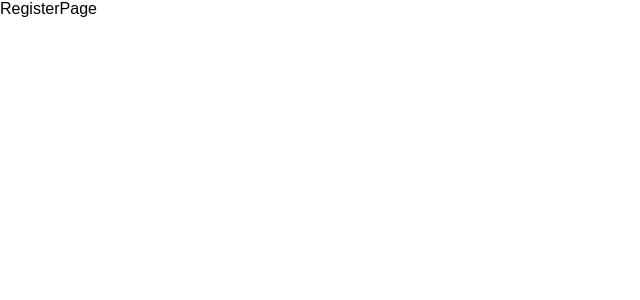
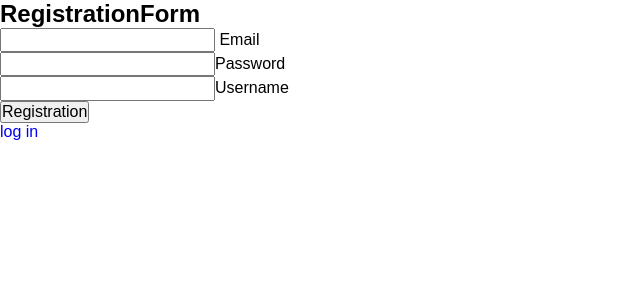
Before and after one commit to Sennarion/react-team-project, a React (Create React App) app: page /react-team-project/register in a window 1280 px wide. Shown: the top 300 px of the page, without its empty margins (0-640 px from the left). Built offline with nearby package versions, Linux system fonts and the light colour scheme.

Commit message:
create: registration/login logic

```diff
--- a/src/components/LoginForm/LoginForm.jsx
+++ b/src/components/LoginForm/LoginForm.jsx
@@ -1,3 +1,84 @@
+import { Formik, Form, ErrorMessage, Field  } from 'formik';
+import * as yup from 'yup';
+import {useDispatch } from 'react-redux';
+import { logIn } from 'redux/auth/operations';
+import { Link } from 'react-router-dom';
 export default function LoginForm() {
-  return <div>LoginForm</div>;
-}
+  const dispatch = useDispatch();
+  const FormError = ({ name }) => {
+    return (
+      <ErrorMessage
+        name={name}
+        render={message => <p>{message}</p>}
+      />
+    );
+  };
+  const initialValues = {
+    email: '',
+    password: '',
+  };
+  const userSchema = yup.object().shape({
+    email: yup
+      .string()
+      .matches(
+        /^[\w-\.]+@([\w-]+\.)+[\w-]{2,4}$/,
+        'Email may contain letters, @, numbers. For example bar.ba@test.co.uk'
+      )
+      .required(),
+    password: yup
+      .string()
+      .matches(
+        /^.{6,12}$/,
+        'Password must contain minimum 6 to 12 include symbols.'
+      )
+      .required(),
+  });
+  const onSubmit = (values, { resetForm }) => {
+
+    const user = {
+        email: values.email,
+        password: values.password,
+      };
+    console.log(user);
+    dispatch(
+      logIn(user)
+    );
+    resetForm();
+  };
+
+  return (
+    <div>
+        <Formik
+      initialValues={initialValues}
+      validationSchema={userSchema}
+      onSubmit={onSubmit}
+    >
+      <Form autoComplete="off">
+        <div>
+          <Field
+            type="email"
+            name="email"
+            id="email"
+          />
+          <label htmlFor="email"> Email</label>
+          <FormError name="email" />
+        </div>
+        <div>
+          <Field
+            type="password"
+            name="password"
+            id="password"
+          />
+          <label htmlFor="password">Password</label>
+          <FormError name="password" />
+        </div>
+
+        <div>
+          <button type="submit">log in</button>
+        </div>
+      </Form>
+    </Formik>
+    <Link  to="/register">Registration</Link>
+    </div>
+  );
+};
--- a/src/components/RegistrationForm/RegistrationForm.jsx
+++ b/src/components/RegistrationForm/RegistrationForm.jsx
@@ -1,3 +1,102 @@
+import { Formik, Form, ErrorMessage, Field  } from 'formik';
+import * as yup from 'yup';
+import {useDispatch } from 'react-redux';
+import { register } from 'redux/auth/operations';
+import { Link } from 'react-router-dom';
 export default function RegistrationForm() {
-  return <div>RegistrationForm</div>;
-}
+  const dispatch = useDispatch();
+  const FormError = ({ name }) => {
+    return (
+      <ErrorMessage
+        name={name}
+        render={message => <p>{message}</p>}
+      />
+    );
+  };
+  const initialValues = {
+    username: '',
+    email: '',
+    password: '',
+  };
+  const userSchema = yup.object().shape({
+    email: yup
+      .string()
+      .matches(
+        /^[\w-\.]+@([\w-]+\.)+[\w-]{2,4}$/,
+        'Email may contain letters, @, numbers. For example bar.ba@test.co.uk'
+      )
+      .required(),
+    password: yup
+      .string()
+      .matches(
+        /^.{6,12}$/,
+        'Password must contain minimum 6 to 12 include symbols.'
+      )
+      .required(),
+    username: yup
+      .string()
+      .matches(
+        /^.{1,12}$/,
+        'Username must contain minimum 1 to 12 include symbols.'
+      )
+      .required(),
+  });
+  const onSubmit = (values, { resetForm }) => {
+
+    const user = {
+        username: values.username,
+        email: values.email,
+        password: values.password,
+      };
+    console.log(user);
+    dispatch(
+      register(user)
+    );
+    resetForm();
+  };
+
+  return (
+    <div>
+        <Formik
+      initialValues={initialValues}
+      validationSchema={userSchema}
+      onSubmit={onSubmit}
+    >
+      <Form autoComplete="off">
+        <div>
+          <Field
+            type="email"
+            name="email"
+            id="email"
+          />
+          <label htmlFor="email"> Email</label>
+          <FormError name="email" />
+        </div>
+        <div>
+          <Field
+            type="password"
+            name="password"
+            id="password"
+          />
+          <label htmlFor="password">Password</label>
+          <FormError name="password" />
+        </div>
+        <div>
+          <Field
+            type="username"
+            name="username"
+            id="username"
+          />
+          <label htmlFor="username">Username</label>
+          <FormError name="username" />
+        </div>
+
+        <div>
+          <button type="submit">Registration</button>
+        </div>
+      </Form>
+    </Formik>
+    <Link  to="/login">log in</Link>
+    </div>
+  );
+};
--- a/src/index.js
+++ b/src/index.js
@@ -2,16 +2,23 @@ import React from 'react';
 import ReactDOM from 'react-dom/client';
 import { BrowserRouter } from 'react-router-dom';
 import { ThemeProvider } from 'styled-components';
+import { PersistGate } from 'redux-persist/integration/react';
+import { Provider } from 'react-redux';
+import { store, persistor } from './redux/store';
 import 'modern-normalize/modern-normalize.css';
 import { theme } from 'styles/theme';
 import { App } from 'components/App';
 
 ReactDOM.createRoot(document.getElementById('root')).render(
   <React.StrictMode>
-    <ThemeProvider theme={theme}>
-      <BrowserRouter basename="react-team-project">
-        <App />
-      </BrowserRouter>
-    </ThemeProvider>
+    <Provider store={store}>
+      <PersistGate loading={null} persistor={persistor}>
+        <ThemeProvider theme={theme}>
+          <BrowserRouter basename="react-team-project">
+            <App />
+          </BrowserRouter>
+        </ThemeProvider>
+      </PersistGate>
+    </Provider>
   </React.StrictMode>
 );
--- a/src/pages/LoginPage/LoginPage.jsx
+++ b/src/pages/LoginPage/LoginPage.jsx
@@ -1,3 +1,7 @@
+import LoginForm from "components/LoginForm/LoginForm";
 export default function LoginPage() {
-  return <div>LoginPage</div>;
+  return <div>
+    <h2>Log In</h2>
+    <LoginForm/>
+  </div>;
 }
--- a/src/pages/RegisterPage/RegisterPage.jsx
+++ b/src/pages/RegisterPage/RegisterPage.jsx
@@ -1,3 +1,7 @@
+import RegistrationForm from "components/RegistrationForm/RegistrationForm";
 export default function RegisterPage() {
-  return <div>RegisterPage</div>;
+  return <div>
+    <h2>RegistrationForm</h2>
+    <RegistrationForm/>
+  </div>;
 }
--- /dev/null
+++ b/src/redux/auth/operations.js
@@ -0,0 +1,68 @@
+import axios from 'axios';
+import { createAsyncThunk } from '@reduxjs/toolkit';
+
+const inctanceAuth = axios.create({
+  baseURL: 'https://wallet.goit.ua/api',
+});
+const setAuthHeader = token => {
+    inctanceAuth.defaults.headers.common.Authorization = `Bearer ${token}`;
+};
+
+const clearAuthHeader = () => {
+    inctanceAuth.defaults.headers.common.Authorization = '';
+};
+
+export const register = createAsyncThunk(
+  'auth/register',
+  async (credentials, thunkAPI) => {
+    try {
+      const res = await inctanceAuth.post('/auth/sign-up', credentials);
+      setAuthHeader(res.data.token);
+      return res.data;
+    } catch (error) {
+      return thunkAPI.rejectWithValue(error.message);
+    }
+  }
+);
+
+export const logIn = createAsyncThunk(
+  'auth/login',
+  async (credentials, thunkAPI) => {
+    try {
+      const res = await inctanceAuth.post('/auth/sign-in', credentials);
+      setAuthHeader(res.data.token);
+      return res.data;
+    } catch (error) {
+      return thunkAPI.rejectWithValue(error.message);
+    }
+  }
+);
+
+export const logOut = createAsyncThunk('auth/sign-out', async (_, thunkAPI) => {
+  try {
+    await inctanceAuth.post('/users/logout');
+    clearAuthHeader();
+  } catch (error) {
+    return thunkAPI.rejectWithValue(error.message);
+  }
+});
+
+export const refreshUser = createAsyncThunk(
+  'auth/current',
+  async (_, thunkAPI) => {
+    const state = thunkAPI.getState();
+    const persistedToken = state.auth.token;
+
+    if (persistedToken === null) {
+      return thunkAPI.rejectWithValue('Unable to fetch user');
+    }
+
+    try {
+      setAuthHeader(persistedToken);
+      const res = await inctanceAuth.get('/users/current');
+      return res.data;
+    } catch (error) {
+      return thunkAPI.rejectWithValue(error.message);
+    }
+  }
+);
--- /dev/null
+++ b/src/redux/auth/slice.js
@@ -0,0 +1,66 @@
+import { createSlice, isAnyOf } from '@reduxjs/toolkit';
+import { register, logIn, logOut, refreshUser } from './operations';
+
+const initialState = {
+    user: { username: null, email: null },
+    token: null,
+    isLogged: false,
+    isRefreshUser: false,
+    isLoading: false,
+    error: null,
+  };
+
+  const extraActions = [register, logIn, refreshUser, logOut];
+  const getActions = type => extraActions.map(action => action[type]);
+
+  const handlePending = state => {
+    state.isLoading = true;
+  };
+
+  const handleRejected = (state, { payload }) => {
+    state.isLoading = false;
+    state.error = payload;
+  };
+  const handleFulfilled = state => {
+    state.isLoading = false;
+    state.error = null;
+  };
+
+  const authSlice = createSlice({
+    name: 'auth',
+    initialState,
+    extraReducers: builder => {
+      builder
+        .addCase(register.fulfilled, (state, { payload }) => {
+          state.user = payload.user;
+          state.token = payload.token;
+          state.isLogged = true;
+        })
+        .addCase(logIn.fulfilled, (state, { payload }) => {
+          state.user = payload.user;
+          state.token = payload.token;
+          state.isLogged = true;
+        })
+        .addCase(logOut.fulfilled, state => {
+          state.user = { username: null, email: null };
+          state.token = null;
+          state.isLogged = false;
+        })
+        .addCase(refreshUser.pending, state => {
+          state.isRefreshUser = true;
+        })
+        .addCase(refreshUser.rejected, state => {
+          state.isRefreshUser = false;
+        })
+        .addCase(refreshUser.fulfilled, (state, { payload }) => {
+          state.user = payload;
+          state.isLogged = true;
+          state.isRefreshUser = false;
+        })
+        .addMatcher(isAnyOf(...getActions('pending')), handlePending)
+        .addMatcher(isAnyOf(...getActions('fulfilled')), handleFulfilled)
+        .addMatcher(isAnyOf(...getActions('rejected')), handleRejected);
+    },
+  });
+
+  export const authReducer = authSlice.reducer;
--- a/src/redux/store.js
+++ b/src/redux/store.js
@@ -0,0 +1,41 @@
+import { configureStore, getDefaultMiddleware } from '@reduxjs/toolkit';
+
+import {
+  persistReducer,
+  persistStore,
+  FLUSH,
+  REHYDRATE,
+  PAUSE,
+  PERSIST,
+  PURGE,
+  REGISTER,
+} from 'redux-persist';
+import storage from 'redux-persist/lib/storage';
+import { authReducer } from './auth/slice';
+
+
+
+const middleware = [
+  ...getDefaultMiddleware({
+    serializableCheck: {
+      ignoredActions: [FLUSH, REHYDRATE, PAUSE, PERSIST, PURGE, REGISTER],
+    },
+  }),
+];
+
+;
+const authPersistConfig = {
+  key: 'auth',
+  storage,
+  whitelist: ['token'],
+};
+
+export const store = configureStore({
+  reducer: {
+    auth: persistReducer(authPersistConfig, authReducer),
+  },
+  middleware,
+  devTools: process.env.NODE_ENV === 'development',
+});
+
+export const persistor = persistStore(store);
```
Also changed, not shown: src/redux/auth/selectors.js (added, +13 -0 lines).
